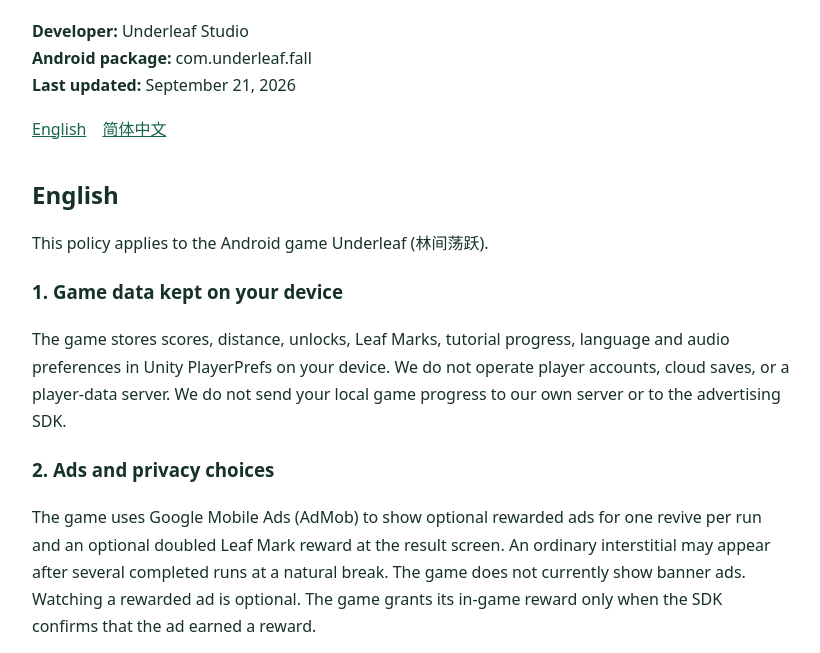
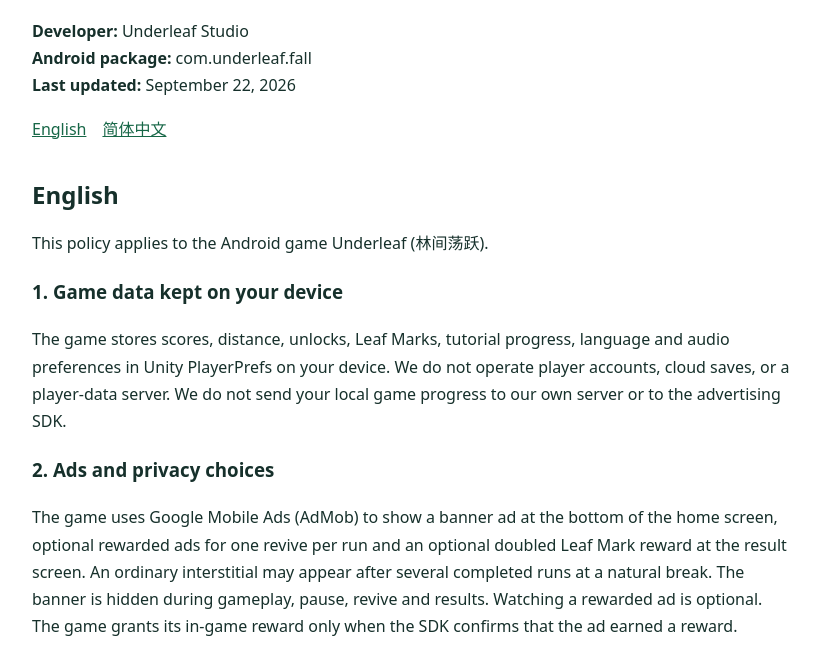
Before and after one commit to weiwei44/weiwei44.github.io, a plain HTML site: page underleaf-privacy.html in a window 1280 px wide. Shown: the part 77-730 px from the top of the page, without its empty margins (228-1048 px from the left). Drawn offline with Linux system fonts and the light colour scheme.

Commit message:
Update Underleaf policy for home banner

```diff
--- a/underleaf-privacy.html
+++ b/underleaf-privacy.html
@@ -8,7 +8,7 @@
 </head>
 <body>
 <h1>Underleaf / 林间荡跃 — Privacy Policy</h1>
-<p><strong>Developer:</strong> Underleaf Studio<br><strong>Android package:</strong> com.underleaf.fall<br><strong>Last updated:</strong> September 21, 2026</p>
+<p><strong>Developer:</strong> Underleaf Studio<br><strong>Android package:</strong> com.underleaf.fall<br><strong>Last updated:</strong> September 22, 2026</p>
 <nav><a href="#english">English</a><a href="#chinese">简体中文</a></nav>
 <section id="english" lang="en">
   <h2>English</h2>
@@ -16,7 +16,7 @@
   <h3>1. Game data kept on your device</h3>
   <p>The game stores scores, distance, unlocks, Leaf Marks, tutorial progress, language and audio preferences in Unity PlayerPrefs on your device. We do not operate player accounts, cloud saves, or a player-data server. We do not send your local game progress to our own server or to the advertising SDK.</p>
   <h3>2. Ads and privacy choices</h3>
-  <p>The game uses Google Mobile Ads (AdMob) to show optional rewarded ads for one revive per run and an optional doubled Leaf Mark reward at the result screen. An ordinary interstitial may appear after several completed runs at a natural break. The game does not currently show banner ads. Watching a rewarded ad is optional. The game grants its in-game reward only when the SDK confirms that the ad earned a reward.</p>
+  <p>The game uses Google Mobile Ads (AdMob) to show a banner ad at the bottom of the home screen, optional rewarded ads for one revive per run and an optional doubled Leaf Mark reward at the result screen. An ordinary interstitial may appear after several completed runs at a natural break. The banner is hidden during gameplay, pause, revive and results. Watching a rewarded ad is optional. The game grants its in-game reward only when the SDK confirms that the ad earned a reward.</p>
   <p>Google Mobile Ads may automatically collect and share IP address (which can indicate approximate location), app launches and ad interactions, performance and diagnostic data, Android advertising ID, app set ID and other device or account identifiers, for ad delivery and personalization, measurement, analytics, frequency control, fraud prevention and security. The data processed varies with your region, consent choices, device settings and Google policies. We do not receive your name, contacts, messages or precise location from ads.</p>
   <p>Where required, Google User Messaging Platform (UMP) asks for your consent or privacy choice before ads are requested. If a privacy options entry point is required, you can reopen it from the game's home screen under “Ad privacy settings”. Declining personalized ads does not necessarily remove all ads; Google may still serve non-personalized or limited ads and process data needed for security and fraud prevention.</p>
   <h3>3. Services, permissions and security</h3>
@@ -35,7 +35,7 @@
   <h3>1. 保存在设备上的游戏数据</h3>
   <p>游戏使用 Unity PlayerPrefs 在设备本地保存分数、距离、解锁内容、叶印、新手引导进度，以及语言和声音设置。我们不运营玩家账号、云存档或玩家数据服务器，不会把本地游戏进度发送到自建服务器或广告 SDK。</p>
   <h3>2. 广告与隐私选择</h3>
-  <p>游戏使用 Google Mobile Ads（AdMob）提供自选激励广告：每局一次复活机会，以及结算时自选双倍叶印。每完成几局后，可能在自然间隙展示不发奖励的普通插屏广告。目前没有横幅广告。玩家可以不观看激励广告；只有广告 SDK 确认奖励后，游戏才会发放相应游戏内奖励。</p>
+  <p>游戏使用 Google Mobile Ads（AdMob）在主页底部展示横幅广告，并提供自选激励广告：每局一次复活机会，以及结算时自选双倍叶印。每完成几局后，可能在自然间隙展示不发奖励的普通插屏广告。进入游戏、暂停、复活和结算页面后会隐藏横幅广告。玩家可以不观看激励广告；只有广告 SDK 确认奖励后，游戏才会发放相应游戏内奖励。</p>
   <p>Google Mobile Ads 可能自动收集或共享 IP 地址及推断的大致位置、应用启动与广告互动、性能与诊断数据、Android 广告 ID、应用集 ID，以及其他设备或账号标识符，用于广告投放与个性化、效果衡量、分析、频次控制、防欺诈和安全。具体处理取决于地区、同意选择、设备设置与 Google 政策。我们不会通过广告获得玩家姓名、通讯录、消息或精确位置。</p>
   <p>在适用地区，Google User Messaging Platform（UMP）会在请求广告前征求同意或隐私选择。需要提供隐私选项入口时，玩家可在游戏首页点击“广告隐私设置”重新打开。拒绝个性化广告不一定移除所有广告；Google 仍可能提供非个性化或受限广告，并处理安全和防欺诈所需数据。</p>
   <h3>3. 第三方服务、权限与安全</h3>
```
